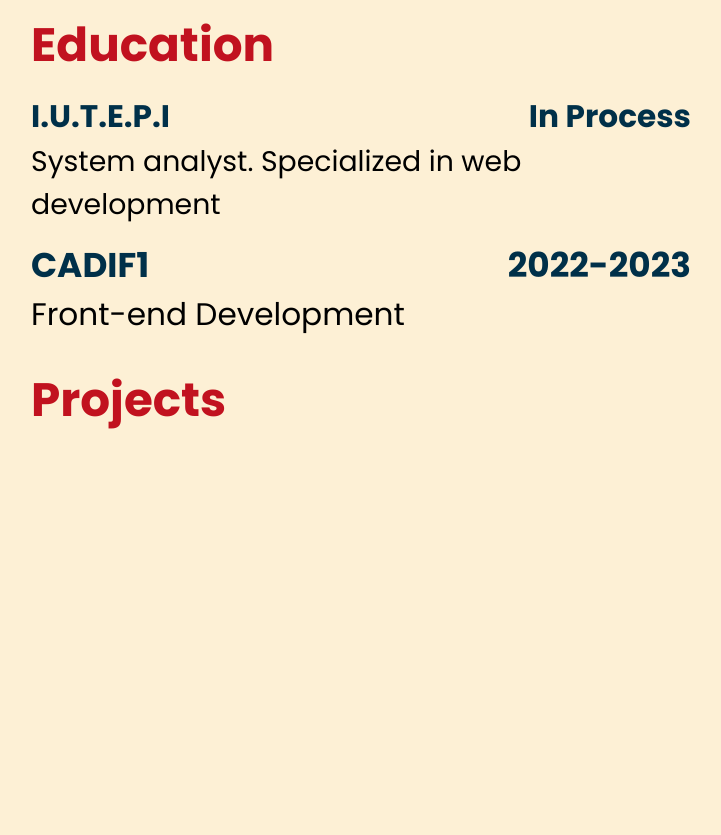
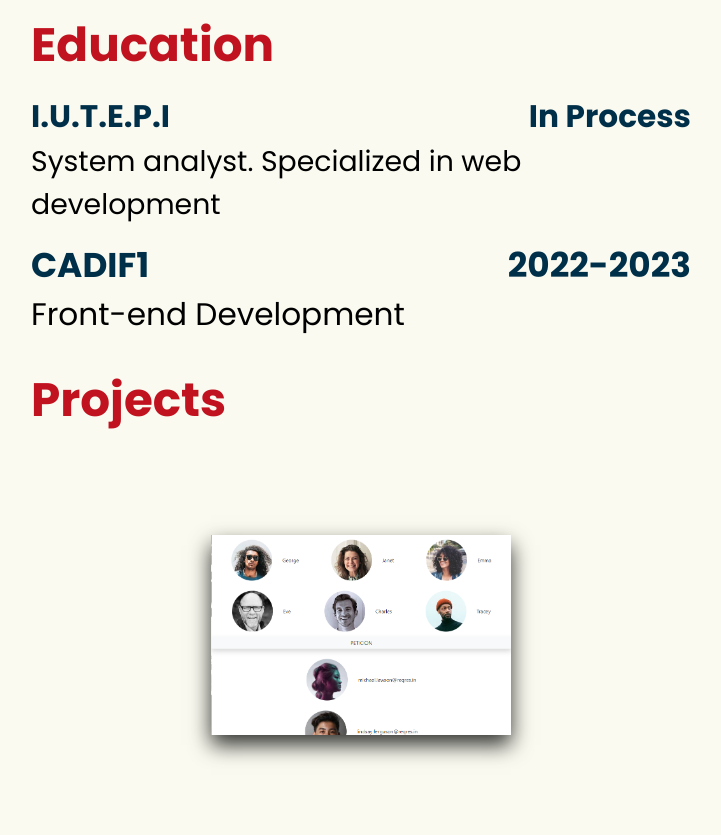
Before and after one commit to clemantcarlos/clemantcarlos.github.io, a plain HTML site: page index.html in a window 1280 px wide. Shown: the part 742-1577 px from the top of the page, without its empty margins (279-1000 px from the left). Before the commit the page ends 1177 px from the top, so only its background shows below. Drawn offline with Linux system fonts and the light colour scheme.

Commit message:
fix bug and add project

```diff
--- a/css/style.scss
+++ b/css/style.scss
@@ -1,11 +1,10 @@
 @import url('https://fonts.googleapis.com/css2?family=Poppins:ital,wght@0,100;0,200;0,300;0,400;0,500;0,600;0,700;0,800;0,900;1,100;1,200;1,300;1,400;1,500;1,600;1,700;1,800;1,900&family=Rubik&display=swap');
-@import url("hover-min.css");
 
 
 /* SCSS HEX */
 $barn-red: #780000ff;
 $fire-brick: #c1121fff;
-$papaya-whip: #fdf0d5ff;
+$papaya-whip: rgb(250, 250, 240);
 $prussian-blue: #003049ff;
 $air-superiority-blue: #669bbcff;
 
@@ -20,7 +19,7 @@
 $gradient-bottom-left: linear-gradient(315deg, #780000ff, #c1121fff, #fdf0d5ff, #003049ff, #669bbcff);
 $gradient-radial: radial-gradient(#780000ff, #c1121fff, #fdf0d5ff, #003049ff, #669bbcff);
 
-// Classes
+// Reusable Classes
 .fa-linkedin{
     color: $prussian-blue;
 }
@@ -41,6 +40,7 @@
 .p-header{
   padding: 5em 30px;
 }
+
 
 // SCSS Setup
 *{
@@ -91,8 +91,9 @@
 }
 // Projects
 
-#projects_section{
-
+#projects{
+  display: flex;
+  flex-wrap: wrap;
 }
 
 //Hovers
@@ -198,3 +199,101 @@
     -webkit-animation-fill-mode: both;
     animation-fill-mode: both;
   }
+
+// cards
+
+
+.container {
+  margin: 0;
+  padding: 0;
+  font-size: .5em;
+}
+
+.container .card {
+  position: relative;
+  border-radius: 10px;
+  *{
+    background-color: transparent;
+  }
+}
+
+.container .card .icon {
+  position: absolute;
+  top: 0;
+  left: 0;
+  width: 100%;
+  height: 100%;
+  background: #f00;
+  transition: 0.7s;
+  z-index: 1;
+}
+
+.container .card .icon .fa {
+  position: absolute;
+  top: 50%;
+  left: 50%;
+  transform: translate(-50%, -50%);
+  font-size: 80px;
+  transition: 0.7s;
+  color: #fff;
+}
+.container .card .face {
+  width: 300px;
+  height: 200px;
+  transition: 0.5s;
+}
+.container .card .face.face1 {
+  position: relative;
+  background: #333;
+  display: flex;
+  justify-content: center;
+  align-items: center;
+  z-index: 1;
+  transform: translateY(100px);
+}
+.container .card:hover .face.face1{
+  background: #ff0057;
+  transform: translateY(0px);
+}
+.container .card .face.face1 .content {
+  opacity: 1;
+  transition: 0.5s;
+}
+.container .card:hover .face.face1 .content {
+  opacity: 1;
+}
+.container .card .face.face1 .content i{
+  max-width: 100px;
+}
+.container .card .face.face2 {
+  position: relative;
+  background: #fff;
+  display: flex;
+  justify-content: center;
+  align-items: center;
+  padding: 20px;
+  box-sizing: border-box;
+  box-shadow: 0 10px 20px rgba(0,0,0,0.8);
+  transform: translateY(-100px);
+}
+.container .card:hover .face.face2{
+  transform: translateY(0);
+}
+.container .card .face.face2 .content p {
+  margin: 0;
+  padding: 0;
+  text-align: center;
+  color: #414141;
+}
+.container .card .face.face2 .content h3 {
+  margin: 0 0 10px 0;
+  padding: 0;
+  color: #fff;
+  font-size: 24px;
+  text-align: center;
+  color: #414141;
+}
+.container a {
+  text-decoration: none;
+  color: #414141;
+}
--- a/index.html
+++ b/index.html
@@ -8,7 +8,6 @@
     <link rel="shortcut icon" href="./img/favicon.png" type="image/x-icon">
     <!-- styles -->
     <link rel="stylesheet" href="./css/style.css">
-    <link href="css/hover-min.css" rel="stylesheet">
     <!-- FontAwesome -->
     <script src="https://kit.fontawesome.com/3cfa23aa93.js" crossorigin="anonymous"></script>
 </head>
@@ -59,8 +58,13 @@
         </section>
         <section id="projects_section">
             <h2 class="title">Projects</h2>
-            <div id="projects"></div>
+            <div id="projects" class="container">
+
+            </div>
         </section>
+        <div class="container">
+
+        </div>
     </main>
 </body>
 <script src="https://kit.fontawesome.com/1b9228c575.js" crossorigin="anonymous"></script>
--- a/js/main.js
+++ b/js/main.js
@@ -1,6 +1,5 @@
-import { generateProjects } from "./projects"
+import { generateProjects } from "./projects.js"
 
 $(document).ready(()=>{
-  console.log('a');
   generateProjects()
 })
--- a/js/projects.js
+++ b/js/projects.js
@@ -1,9 +1,8 @@
 const PROJECTS=[
   {
-    title:'JS API practice',
     img:'../img/js-api-practice.png',
-    desc:'My first atattempt at fetching data',
-
+    desc:'My first attempt at fetching data with html, scss and jquery ',
+    url:'https://clemantcarlos.github.io/js-api-practice/'
   }
 ]
 
@@ -11,14 +10,19 @@
  const html =  PROJECTS.map(project=>{
   return `
     <div class='project-card'>
-      <h2>${project.title}<h2>
-      <img src="${project.img}">
-      <p>${project.desc}</p>
+      <div class="card">
+        <div class="face face1" style="background-image:url('${project.img}');background-repeat:no-repeat;background-size:cover"></div>
+        <div class="face face2">
+          <div class="content">
+            <h3>
+              <a href="${project.url}" target="_blank">Go and see it!</a>
+            </h3>
+            <p>${project.desc}</p>
+          </div>
+        </div>
+      </div>
     </div>
   `
  }).join("")
-
-$('#projects').innerHTML=html
-
-  console.log('a');
+  $('#projects').html(html)
 }
```
Also changed, not shown: css/style.css, 1 other file.
